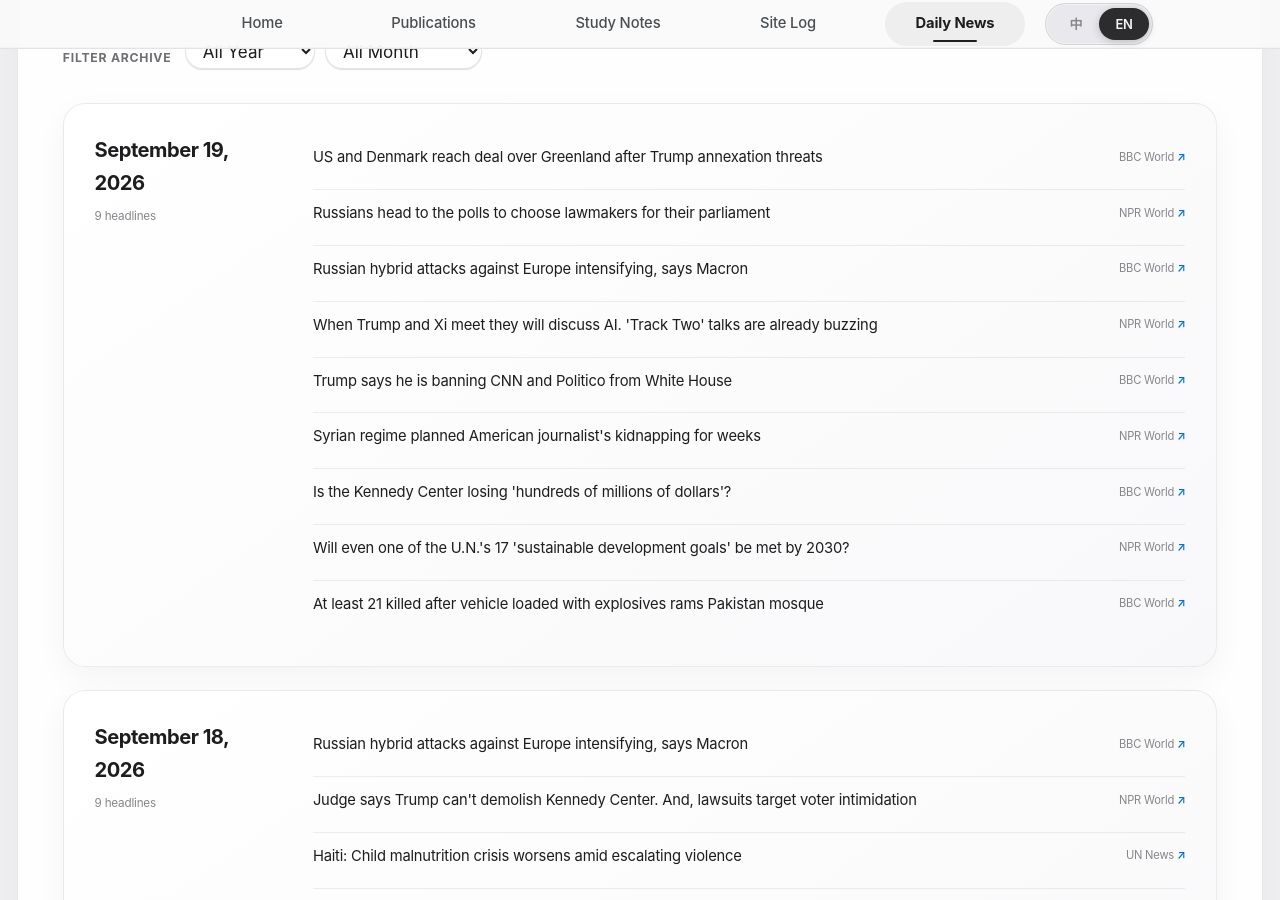
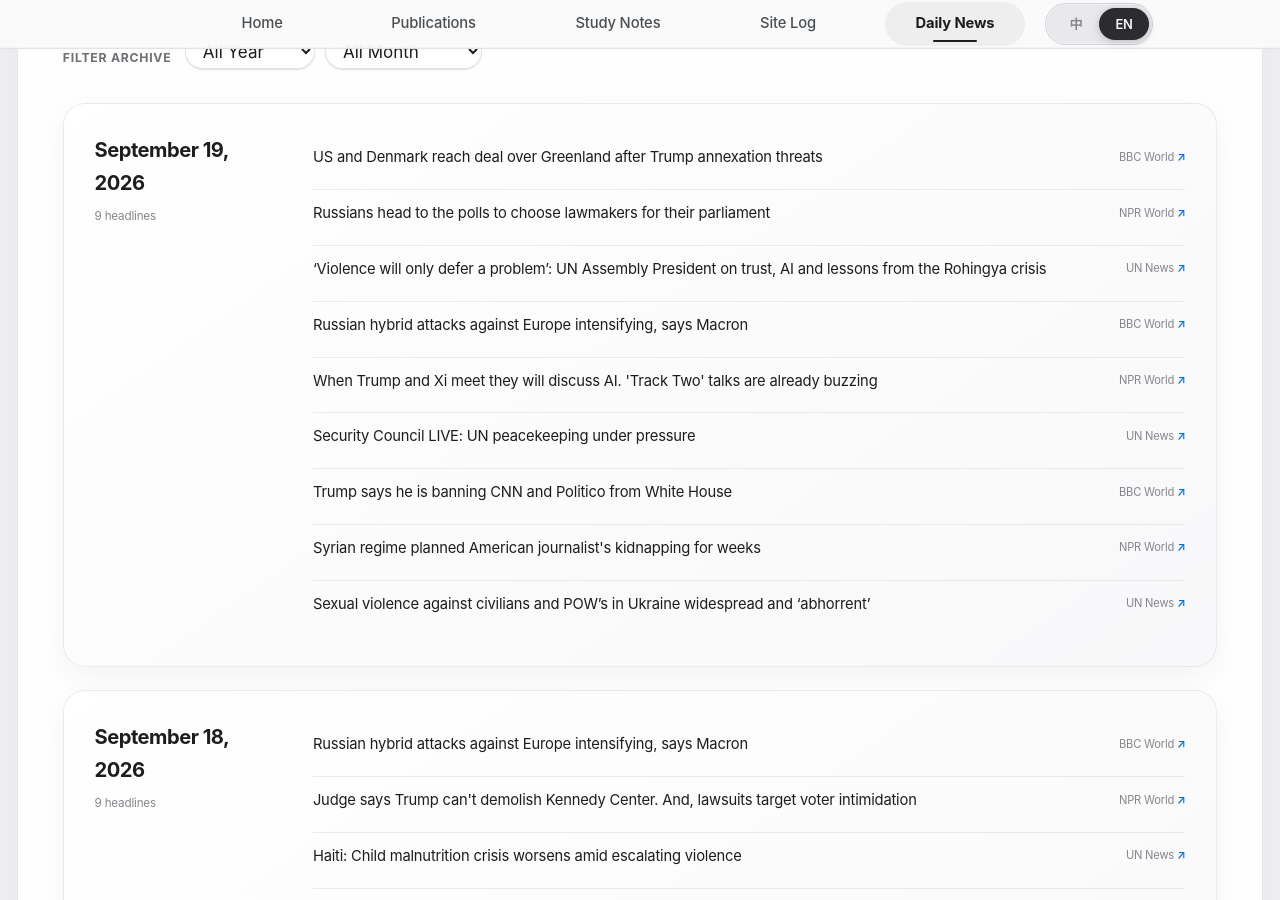
Before and after one commit to HaoxiangLuo/HaoxiangLuo.github.io, a Jekyll site: the page built from _pages/daily-news.html, in a window 1280 px wide and 900 px high, scrolled down 297 px. Built offline with Jekyll 4.4.1, drawn with Linux system fonts in a browser that asks for light colours; a style sheet for code colours, icons or effects is not loaded.

Commit message:
Update daily news 2026-09-19

```diff
--- a/_data/daily_news.json
+++ b/_data/daily_news.json
@@ -1,5 +1,5 @@
 {
-  "updated_at": "2026-09-19T11:23:53+08:00",
+  "updated_at": "2026-09-19T12:24:04+08:00",
   "days": [
     {
       "date": "2026-09-19",
@@ -17,6 +17,12 @@
           "title_zh": "俄罗斯人前往投票站选举议会议员"
         },
         {
+          "title": "‘Violence will only defer a problem’: UN Assembly President on trust, AI and lessons from the Rohingya crisis",
+          "source": "UN News",
+          "url": "https://news.un.org/feed/view/en/story/2026/09/1168375",
+          "title_zh": "暴力只会推迟问题的解决”：联合国大会主席谈信任、人工智能和罗辛亚危机的教训"
+        },
+        {
           "title": "Russian hybrid attacks against Europe intensifying, says Macron",
           "source": "BBC World",
           "url": "https://www.bbc.co.uk/news/articles/cm2dw1w9d3yjo?at_medium=RSS&at_campaign=rss",
@@ -27,6 +33,12 @@
           "source": "NPR World",
           "url": "https://www.npr.org/2026/09/18/nx-s1-5971481/trump-xi-meeting-ai-track-two-talks",
           "title_zh": "特朗普和习近平会面时将讨论人工智能。 “第二轨”谈判已经热闹非凡"
+        },
+        {
+          "title": "Security Council LIVE: UN peacekeeping under pressure",
+          "source": "UN News",
+          "url": "https://news.un.org/feed/view/en/story/2026/09/1168376",
+          "title_zh": "安理会直播：联合国维和行动面临压力"
         },
         {
           "title": "Trump says he is banning CNN and Politico from White House",
@@ -41,22 +53,10 @@
           "title_zh": "叙利亚政权策划绑架美国记者数周"
         },
         {
-          "title": "Is the Kennedy Center losing 'hundreds of millions of dollars'?",
-          "source": "BBC World",
-          "url": "https://www.bbc.co.uk/news/videos/cqy4zw4xr717o?at_medium=RSS&at_campaign=rss",
-          "title_zh": "肯尼迪中心是否损失了“数亿美元”？"
-        },
-        {
-          "title": "Will even one of the U.N.'s 17 'sustainable development goals' be met by 2030?",
-          "source": "NPR World",
-          "url": "https://www.npr.org/2026/09/18/g-s1-143738/united-nations-sustainable-development-goals-hunger-climate-gender",
-          "title_zh": "到 2030 年，联合国 17 个“可持续发展目标”之一能否实现？"
-        },
-        {
-          "title": "At least 21 killed after vehicle loaded with explosives rams Pakistan mosque",
-          "source": "BBC World",
-          "url": "https://www.bbc.co.uk/news/articles/ckn9wenz8wjwo?at_medium=RSS&at_campaign=rss",
-          "title_zh": "巴基斯坦清真寺遭满载炸药车辆冲撞 至少21人死亡"
+          "title": "Sexual violence against civilians and POW’s in Ukraine widespread and ‘abhorrent’",
+          "source": "UN News",
+          "url": "https://news.un.org/feed/view/en/story/2026/09/1168374",
+          "title_zh": "乌克兰针对平民和战俘的性暴力现象普遍且“令人憎恶"
         }
       ]
     },
```
